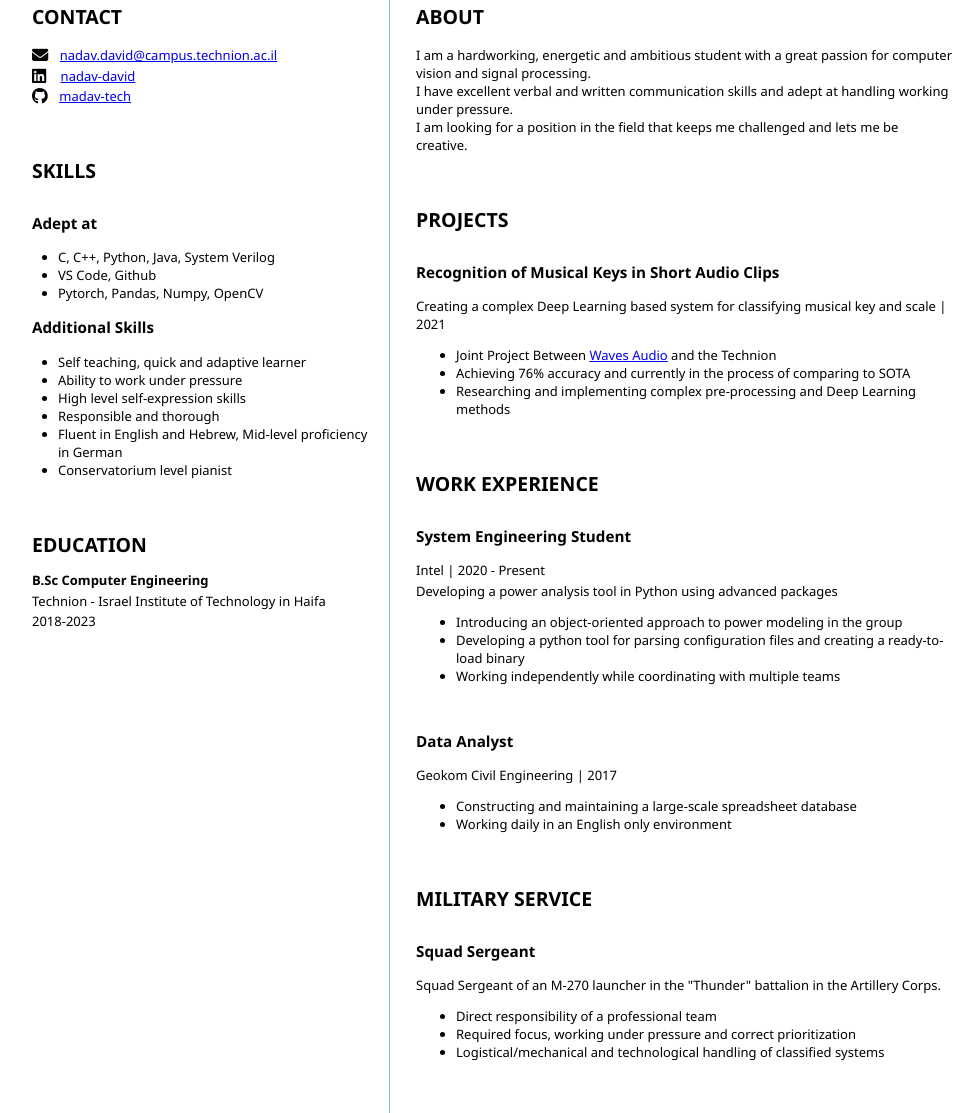
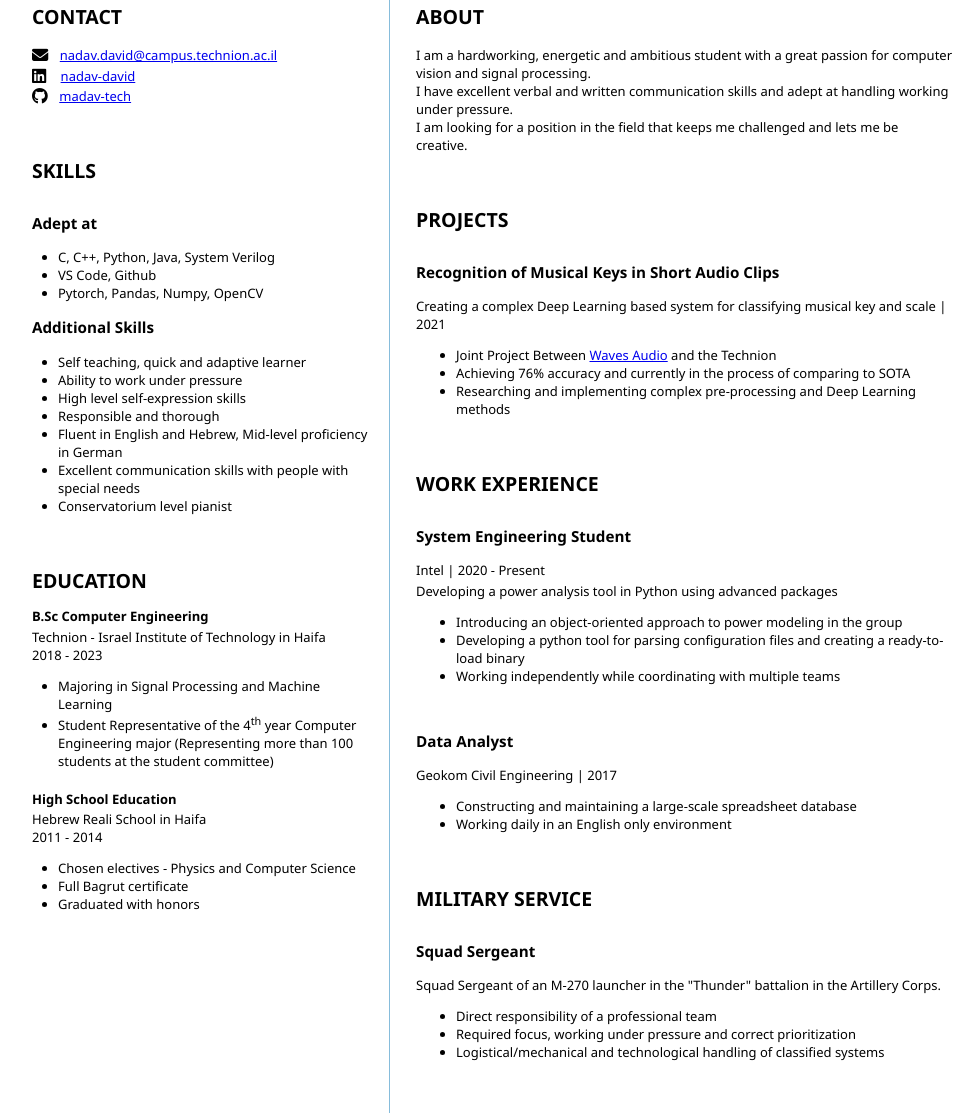
Before and after one commit to madav-tech/Resume, a plain HTML site: page index.html in a window 1280 px wide. Shown: the part 222-1335 px from the top of the page, without its empty margins (154-1129 px from the left). Drawn offline with Linux system fonts and the light colour scheme.

Commit message:
Add special needs additional skill Add High school education Change formatting of education section

```diff
--- a/index.html
+++ b/index.html
@@ -36,7 +36,7 @@
                     <h2><b>SKILLS</b></h2>
                     <h3 class="sectionSubTitle">Adept at</h3>
                     <p>
-                        <ul class="additionalSkills">
+                        <ul class="leftColumnList">
                             <li>C, C++, Python, Java, System Verilog</li>
                             <li>VS Code, Github</li>
                             <li>Pytorch, Pandas, Numpy, OpenCV</li>
@@ -44,12 +44,13 @@
                     </p>
                     <h3 class="sectionSubTitle">Additional Skills</h3>
                     <p>
-                        <ul class="additionalSkills">
+                        <ul class="leftColumnList">
                             <li>Self teaching, quick and adaptive learner</li>
                             <li>Ability to work under pressure</li>
                             <li>High level self-expression skills</li>
                             <li>Responsible and thorough</li>
                             <li>Fluent in English and Hebrew, Mid-level proficiency in German</li>
+                            <li>Excellent communication skills with people with special needs</li>
                             <li>Conservatorium level pianist</li>
                         </ul>
                     </p>
@@ -58,10 +59,23 @@
                     <h2><b>EDUCATION</b></h2>
                     <b>B.Sc Computer Engineering</b>
                     <p>
-                        Technion - Israel Institute of Technology in Haifa
+                        Technion - Israel Institute of Technology in Haifa <br>
+                        2018 - 2023
+                        <ul class="leftColumnList">
+                            <li>Majoring in Signal Processing and Machine Learning</li>
+                            <li>Student Representative of the 4<sup>th</sup> year Computer Engineering major (Representing more than 100 students at the student committee)</li>
+                        </ul>
                     </p>
+                    <hr>
+                    <b>High School Education</b>
                     <p>
-                        2018-2023
+                        Hebrew Reali School in Haifa<br>
+                        2011 - 2014
+                        <ul class="leftColumnList">
+                            <li>Chosen electives - Physics and Computer Science</li>
+                            <li>Full Bagrut certificate</li>
+                            <li>Graduated with honors</li>
+                        </ul>
                     </p>
                 </section>
             </article>
--- a/style.css
+++ b/style.css
@@ -63,7 +63,7 @@ hr {
     background-color: white;
 }
 
-ul.additionalSkills {
+ul.leftColumnList {
     padding-left: 2em;
 }
 
```
